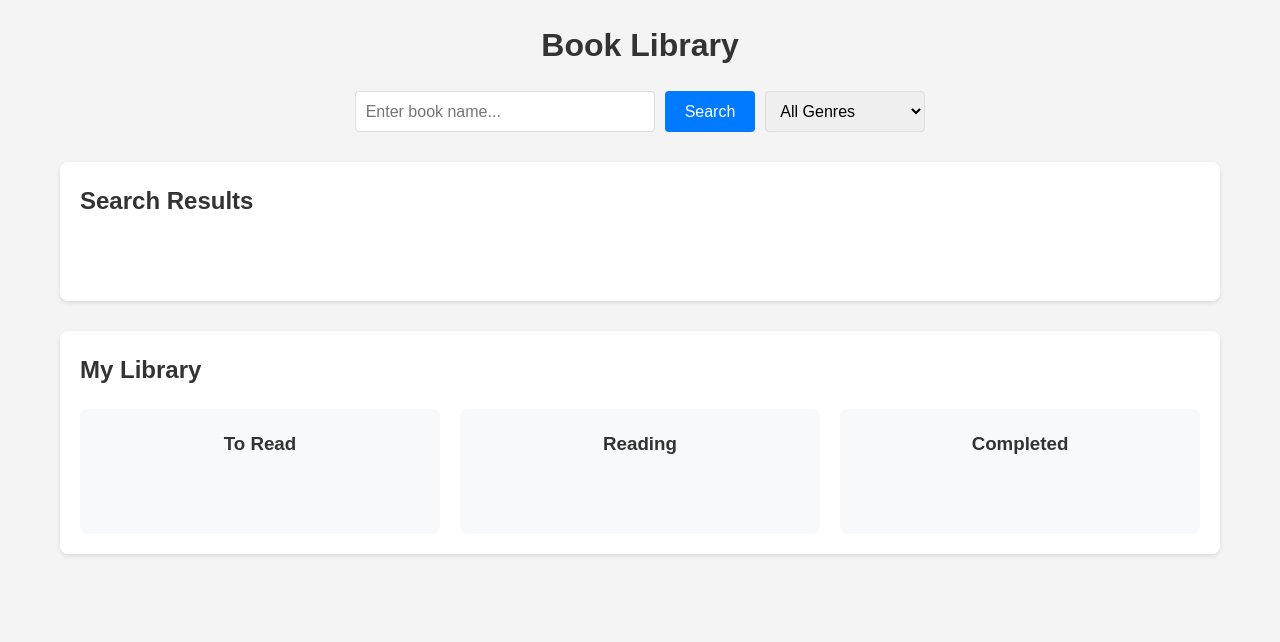
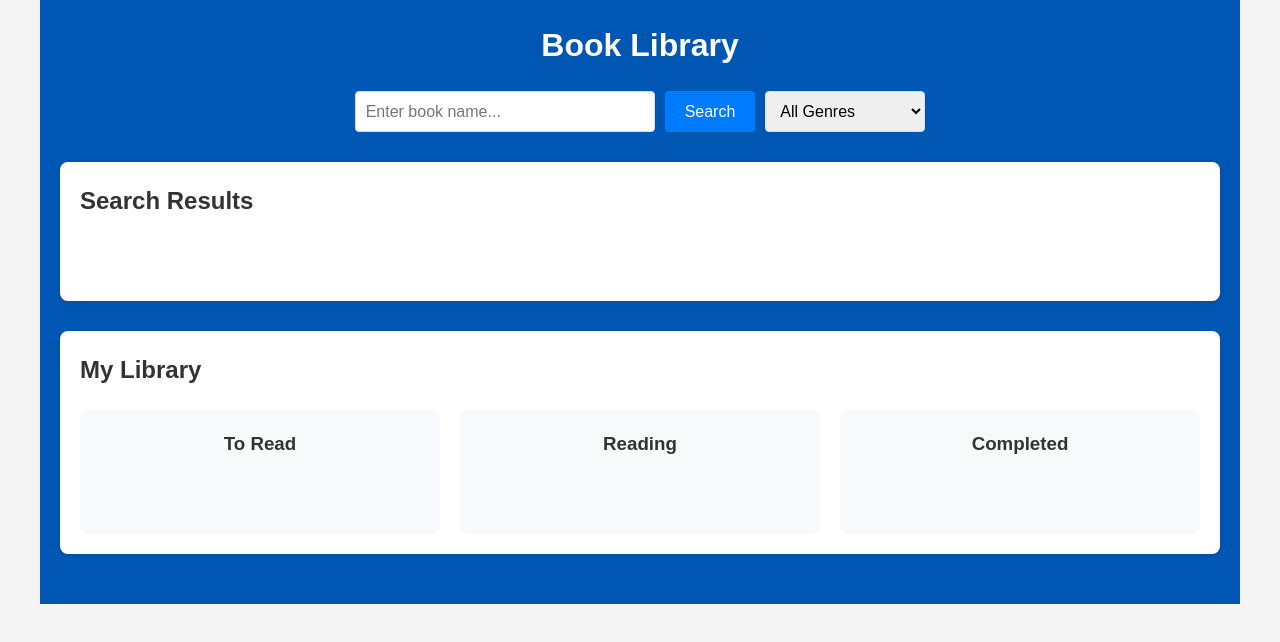
Before and after one commit to Pranav-learner/Book-Library-Organizer, a plain HTML site: page index.html in a window 1280 px wide. Drawn offline with Linux system fonts and the light colour scheme; a script that the page names is missing.

Commit message:
style.css

```diff
--- a/style.css
+++ b/style.css
@@ -15,6 +15,7 @@
             max-width: 1200px;
             margin: 0 auto;
             padding: 20px;
+              background-color: #0056b3;
         }
 
         header {
@@ -23,7 +24,7 @@
         }
 
         h1 {
-            color: #333;
+            color: white;
             margin-bottom: 20px;
         }
 
```
